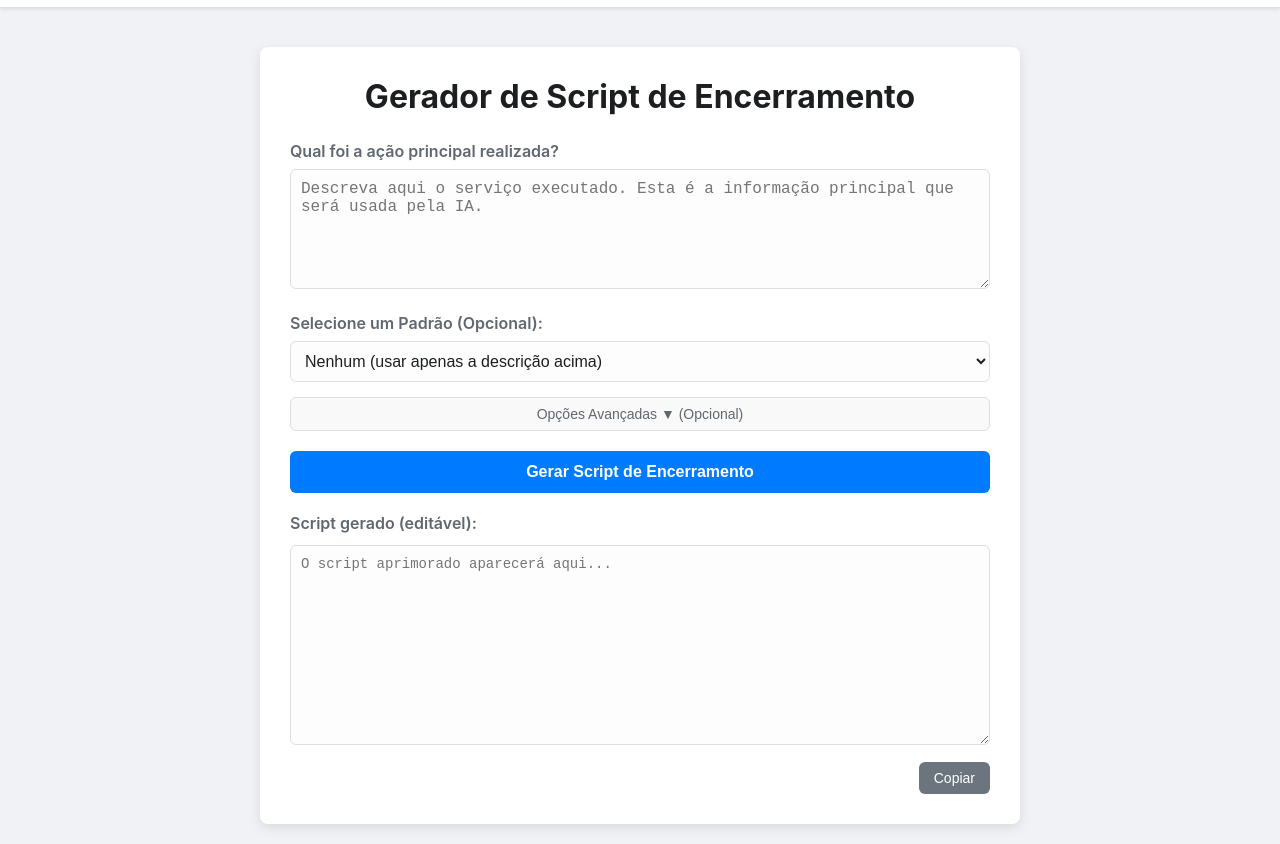
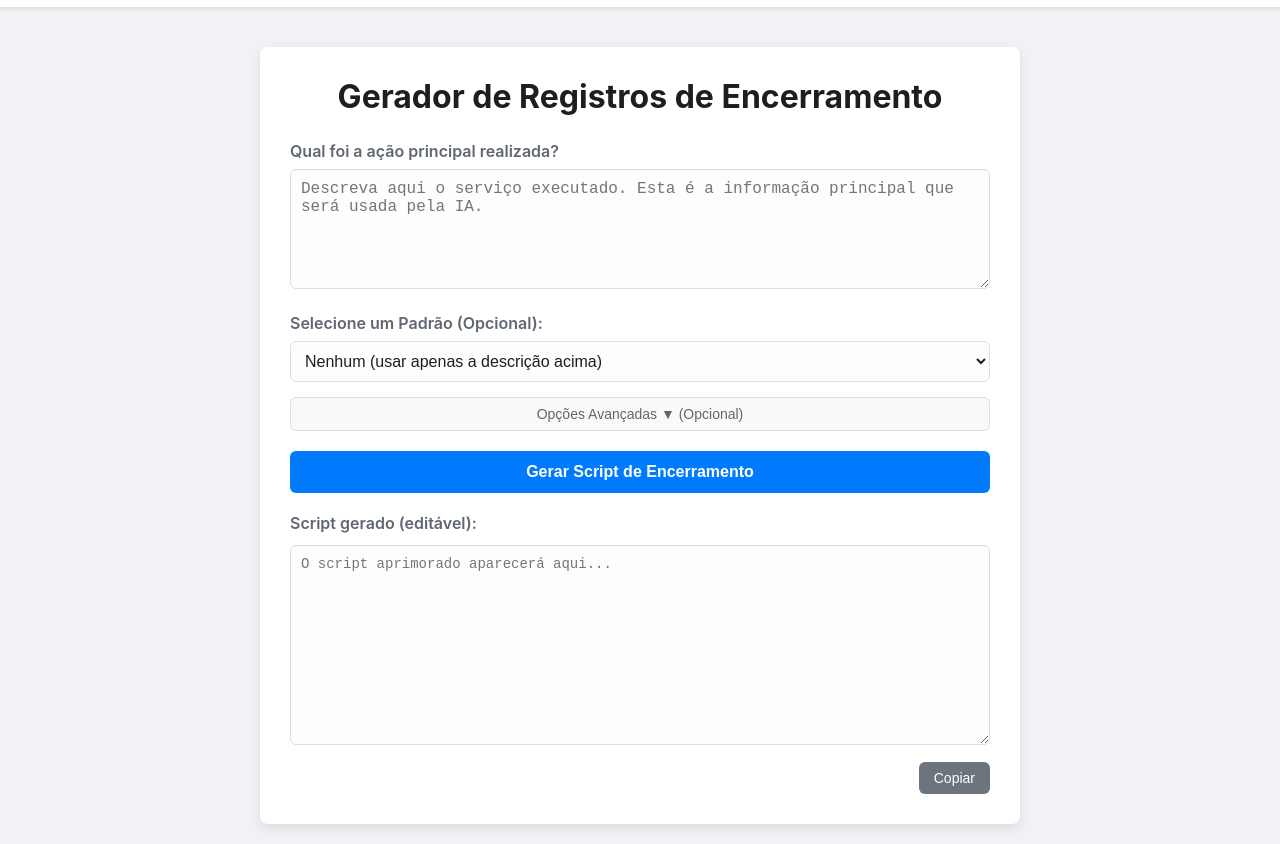
Before and after one commit to SamuelSrv/padroniza-ti, a website: page public/index.html in a window 1280 px wide. Shown: the part 53-897 px from the top of the page. Drawn offline with Linux system fonts and the light colour scheme.

Commit message:
Ajuste Textual

```diff
--- a/public/index.html
+++ b/public/index.html
@@ -28,7 +28,7 @@
 
     <div class="container">
 
-        <h1>Gerador de Script de Encerramento</h1>
+        <h1>Gerador de Registros de Encerramento</h1>
 
         <label for="mainActionInput">Qual foi a ação principal realizada?</label>
         <textarea id="mainActionInput" rows="5" placeholder="Descreva aqui o serviço executado. Esta é a informação principal que será usada pela IA."></textarea>
```
